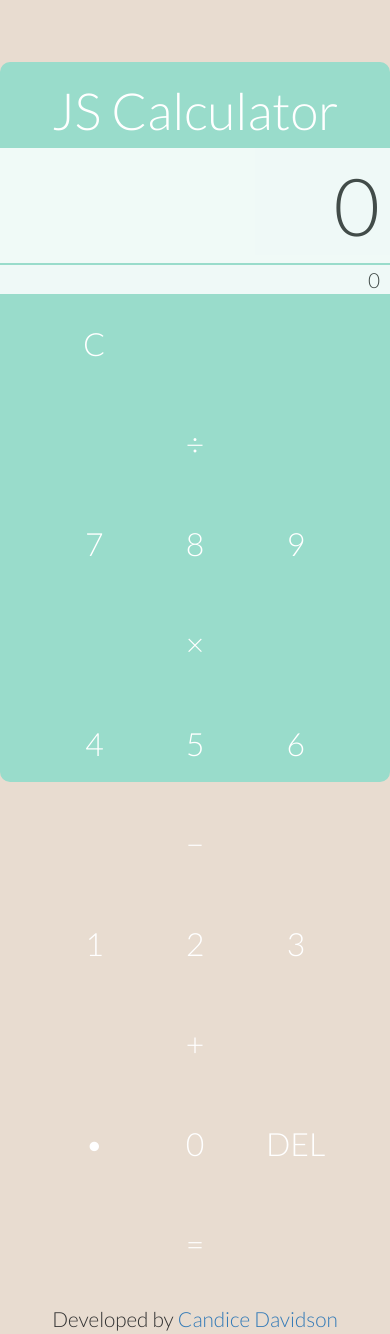
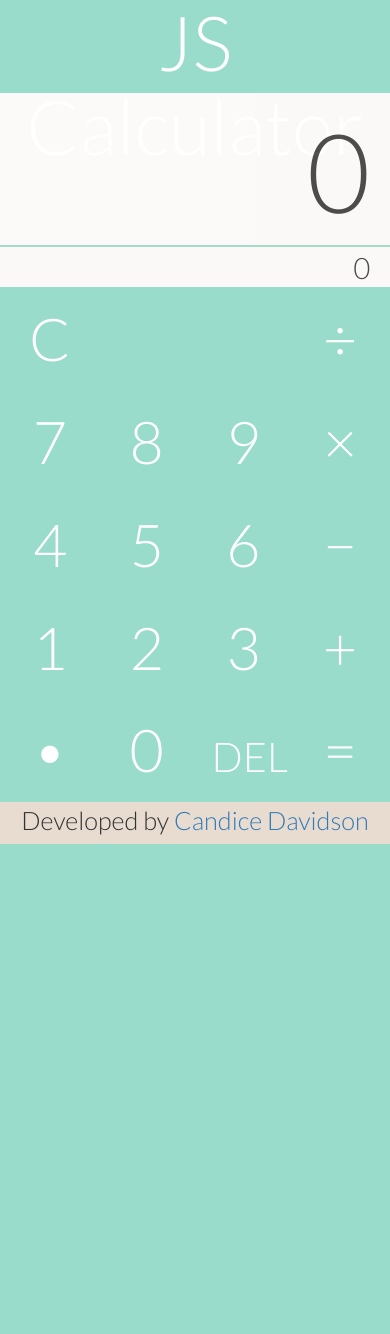
Before and after one commit to sarveshadhari2000/javascript-calculator-2, a PHP site: page / in a window 390 px wide. After the commit the page ends 844 px from the top, so only its background shows below. Run offline with PHP 8.4, Linux system fonts and the light colour scheme.

Commit message:
Adjust text and layout to be mobile first responsive

```diff
--- a/index.html
+++ b/index.html
@@ -24,34 +24,34 @@
             </div>
             <div id="keypad">
                 <div class="row text-center">
-                    <button id="clear" class="btn key col-sm-3">C</button>
-                    <button id="inv" class="btn key col-sm-3"></button>
-                    <button id="percent" class="btn key col-sm-3"></button>
-                    <button id="divide" class="btn key col-sm-3">&divide;</button>
+                    <div type="button" id="clear" class="btn key col-sm-3">C</div>
+                    <div type="button" id="inv" class="btn key col-sm-3"></div>
+                    <div type="button" id="percent" class="btn key col-sm-3"></div>
+                    <div type="button" id="divide" class="btn key col-sm-3">&divide;</div>
                 </div>
                 <div class="row text-center">
-                    <button id="7" class="btn key col-sm-3">7</button>
-                    <button id="8" class="btn key col-sm-3">8</button>
-                    <button id="9" class="btn key col-sm-3">9</button>
-                    <button id="mult" class="btn key col-sm-3">&times;</button>
+                    <div type="button" id="7" class="btn key col-sm-3">7</div>
+                    <div type="button" id="8" class="btn key col-sm-3">8</div>
+                    <div type="button" id="9" class="btn key col-sm-3">9</div>
+                    <div type="button" id="mult" class="btn key col-sm-3">&times;</div>
                 </div>
                 <div class="row text-center">
-                    <button id="4" class="btn key col-sm-3">4</button>
-                    <button id="5" class="btn key col-sm-3">5</button>
-                    <button id="6" class="btn key col-sm-3">6</button>
-                    <button id="minus" class="btn key col-sm-3">&minus;</button>
+                    <div type="button" id="4" class="btn key col-sm-3">4</div>
+                    <div type = "button" id="5" class="btn key col-sm-3">5</div>
+                    <div type="button" id="6" class="btn key col-sm-3">6</div>
+                    <div type="button" id="minus" class="btn key col-sm-3">&minus;</div>
                 </div>
                 <div class="row text-center">
-                    <button id="1" class="btn key col-sm-3">1</button>
-                    <button id="2" class="btn key col-sm-3">2</button>
-                    <button id="3" class="btn key col-sm-3">3</button>
-                    <button id="plus" class="btn key col-sm-3">+</button>
+                    <div type="button" id="1" class="btn key col-sm-3">1</div>
+                    <div type="button" id="2" class="btn key col-sm-3">2</div>
+                    <div type="button" id="3" class="btn key col-sm-3">3</div>
+                    <div type="button" id="plus" class="btn key col-sm-3">+</div>
                 </div>
                 <div class="row text-center">
-                    <button id="dpoint" class="btn key col-sm-3">&bull;</button>
-                    <button id="0" class="btn key col-sm-3">0</button>
-                    <button id="delete" class="btn key col-sm-3">DEL</button>
-                    <button id="equals" class="btn key col-sm-3">=</button>
+                    <div type="button" id="dpoint" class="btn key col-sm-3">&bull;</div>
+                    <div type="button" id="0" class="btn key col-sm-3">0</div>
+                    <div type="button" id="delete" class="btn key col-sm-3">del</div>
+                    <div type="button" id="equals" class="btn key col-sm-3">=</div>
                 </div>
             </div>
             <footer class="text-center">
--- a/style.css
+++ b/style.css
@@ -12,24 +12,30 @@
     font-size: 16px;
 }
 
+a {
+    outline: 0;
+}
+
 h1 {
-    font-size: 3.2em;
+    font-size: 9vh;
     color: #fff;
+    margin: 0;
 }
 
 .container-fluid {
-    padding: 15px;
+    padding: 0;
     height: 100%;
     position: relative;
 }
 
 #calculator {
     max-width: 400px;
-    height: 720px;
+    //height: 720px;
+    height: 100%;
     max-width: 100%;
-    background-color: #99dccb;
+    //background-color: #99dccb;
     //margin: 0 auto;
-    position: absolute;
+    //position: absolute;
     top: 0;
     bottom: 0;
     left: 0;
@@ -37,18 +43,23 @@
     margin: auto;
     border-radius: 10px;
 }
-
+#header {
+    background-color: #99dccb;
+    padding: 0 10px;
+    height: 11%;
+}
 #display,
 #history {
     text-align: right;
-    padding: 0 10px;
+    padding: 0 5%;
 }
 
 #display {
     width: 100%;
     background-color: #fff;
     opacity: .85;
-    font-size: 5em;
+    font-size: 13vh;
+    height: 18%;
 }
 
 #history {
@@ -56,35 +67,39 @@
     border-top: 2px solid #99dccb;
     background-color: #fff;
     opacity: .85;
-    font-size: 1.3em;
+    font-size: 3.5vh;
+    height: 5%;
 }
 
 #keypad {
-    //background-color: red;
+    background-color: #99dccb;
     //max-width: 100%;
+    height: 61%;
 }
 
 .row {
     margin: 0;
+    height: 20%;
 }
 
 .col-sm-3 {
-    width: 24%;
+    width: 23%;
     margin: 2px;
 }
 
 .key {
     //background-color: green;
     color: #fff;
-    height: 96px;
+    height: 20%;
 }
-button {
-    background-color: transparent;
+
+.btn {
+    font-size: 7vh;
 }
-button.btn {
-    font-size: 2em;
+#delete {
+    font-variant: small-caps;
 }
 footer {
-    margin-top: 10px;
-    font-size: 1.3em;
+    font-size: 3vh;
+    height: 5%;
 }
```
